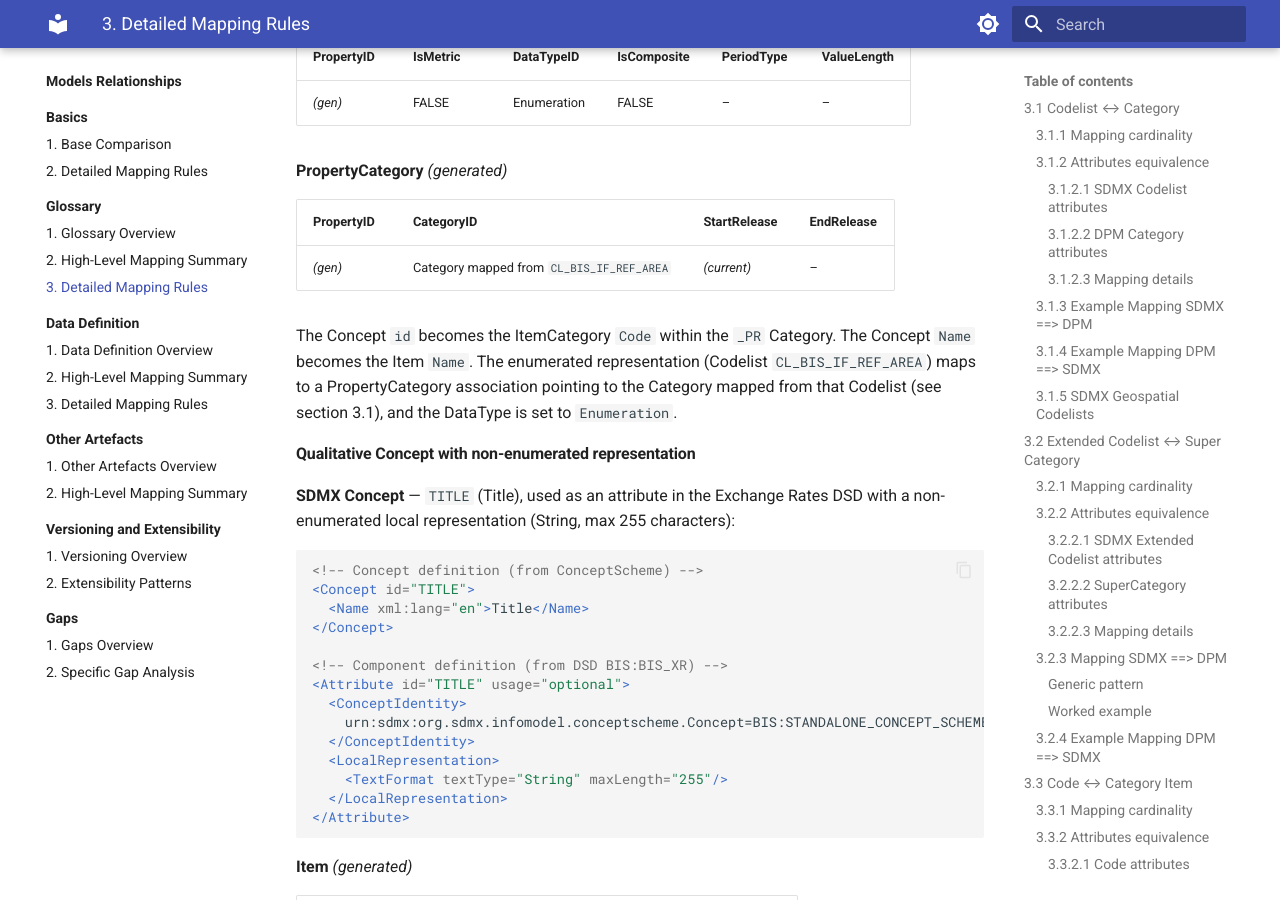
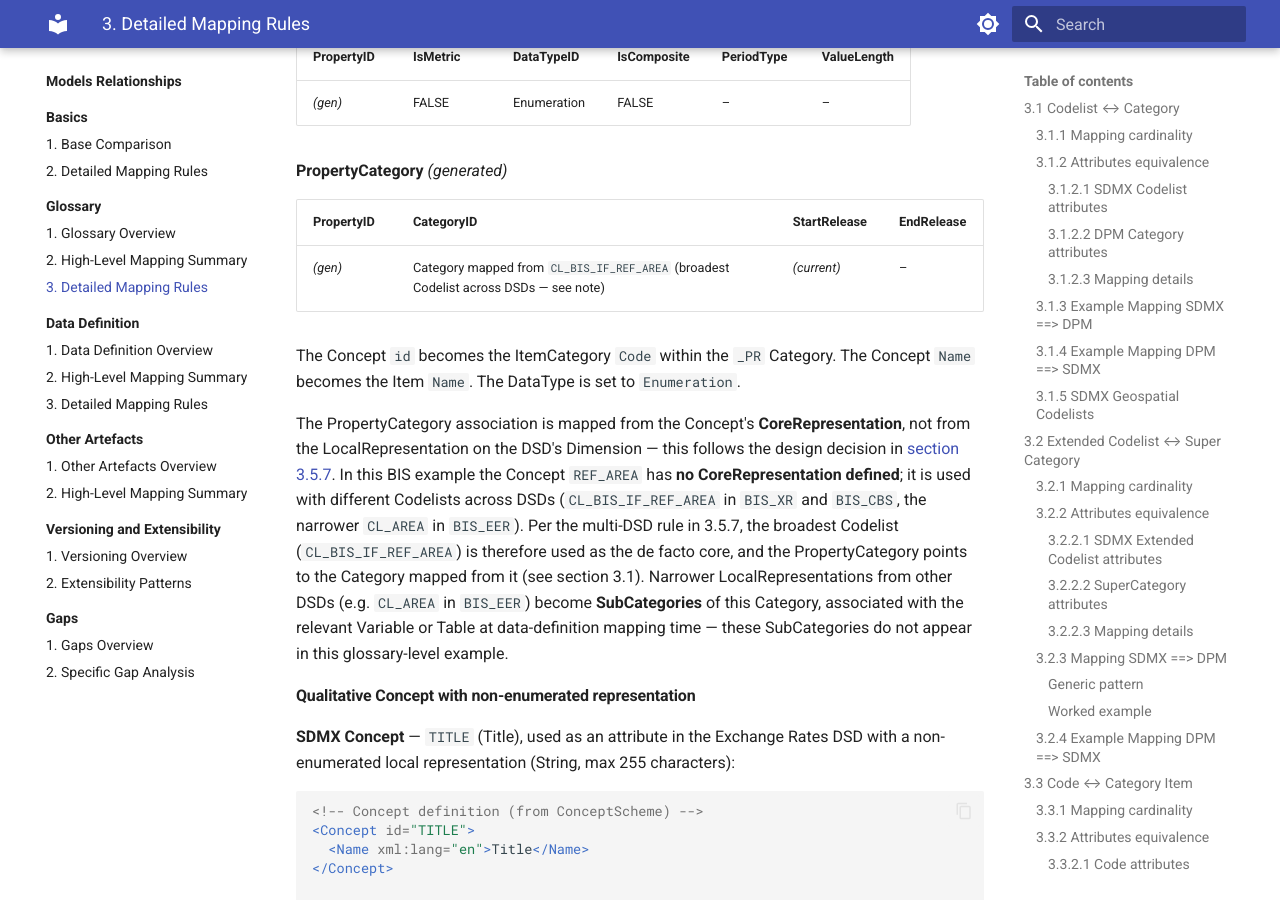
Before and after one commit to sdmx-twg/wp-sdmx-dpm, an MkDocs documentation site: the page built from docs/models-relationships/01_glossary/03_detailed_mapping_rules.md, in a window 1280 px wide and 900 px high, scrolled down 37494 px. Built offline with MkDocs 1.6.1 and Material for MkDocs 9.7.7, drawn with Linux system fonts in a browser that asks for light colours.

Commit message:
docs: clarify PropertyCategory ← CoreRepresentation in REF_AREA example
Addresses #87 — the explanation under the qualitative-enumerated example
in section 3.5.4 implied that PropertyCategory tracks the
LocalRepresentation Codelist on the DSD's Dimension. Per the design
decision in section 3.5.7, PropertyCategory is mapped from the
Concept's CoreRepresentation. The BIS REF_AREA Concept has no
CoreRepresentation defined, so the broadest Codelist used across DSDs
(CL_BIS_IF_REF_AREA) acts as the de facto core. Narrower
LocalRepresentations from other DSDs (e.g. CL_AREA in BIS_EER) become
SubCategories at data-definition mapping time. Tagged the
PropertyCategory row and added a forward link to 3.5.7.

```diff
--- a/docs/models-relationships/01_glossary/03_detailed_mapping_rules.md
+++ b/docs/models-relationships/01_glossary/03_detailed_mapping_rules.md
@@ -1134,9 +1134,11 @@ The SDMX side uses real Concepts from the BIS repository (`BIS:STANDALONE_CONCEP
 
 | PropertyID | CategoryID | StartRelease | EndRelease |
 | ---------- | ---------- | ------------ | ---------- |
-| *(gen)* | Category mapped from `CL_BIS_IF_REF_AREA` | *(current)* | – |
+| *(gen)* | Category mapped from `CL_BIS_IF_REF_AREA` (broadest Codelist across DSDs — see note) | *(current)* | – |
 
-The Concept `id` becomes the ItemCategory `Code` within the `_PR` Category. The Concept `Name` becomes the Item `Name`. The enumerated representation (Codelist `CL_BIS_IF_REF_AREA`) maps to a PropertyCategory association pointing to the Category mapped from that Codelist (see section 3.1), and the DataType is set to `Enumeration`.
+The Concept `id` becomes the ItemCategory `Code` within the `_PR` Category. The Concept `Name` becomes the Item `Name`. The DataType is set to `Enumeration`.
+
+The PropertyCategory association is mapped from the Concept's **CoreRepresentation**, not from the LocalRepresentation on the DSD's Dimension — this follows the design decision in [section 3.5.7](#357-representation-mapping-core-vs-local). In this BIS example the Concept `REF_AREA` has **no CoreRepresentation defined**; it is used with different Codelists across DSDs (`CL_BIS_IF_REF_AREA` in `BIS_XR` and `BIS_CBS`, the narrower `CL_AREA` in `BIS_EER`). Per the multi-DSD rule in 3.5.7, the broadest Codelist (`CL_BIS_IF_REF_AREA`) is therefore used as the de facto core, and the PropertyCategory points to the Category mapped from it (see section 3.1). Narrower LocalRepresentations from other DSDs (e.g. `CL_AREA` in `BIS_EER`) become **SubCategories** of this Category, associated with the relevant Variable or Table at data-definition mapping time — these SubCategories do not appear in this glossary-level example.
 
 #### Qualitative Concept with non-enumerated representation
 
```
